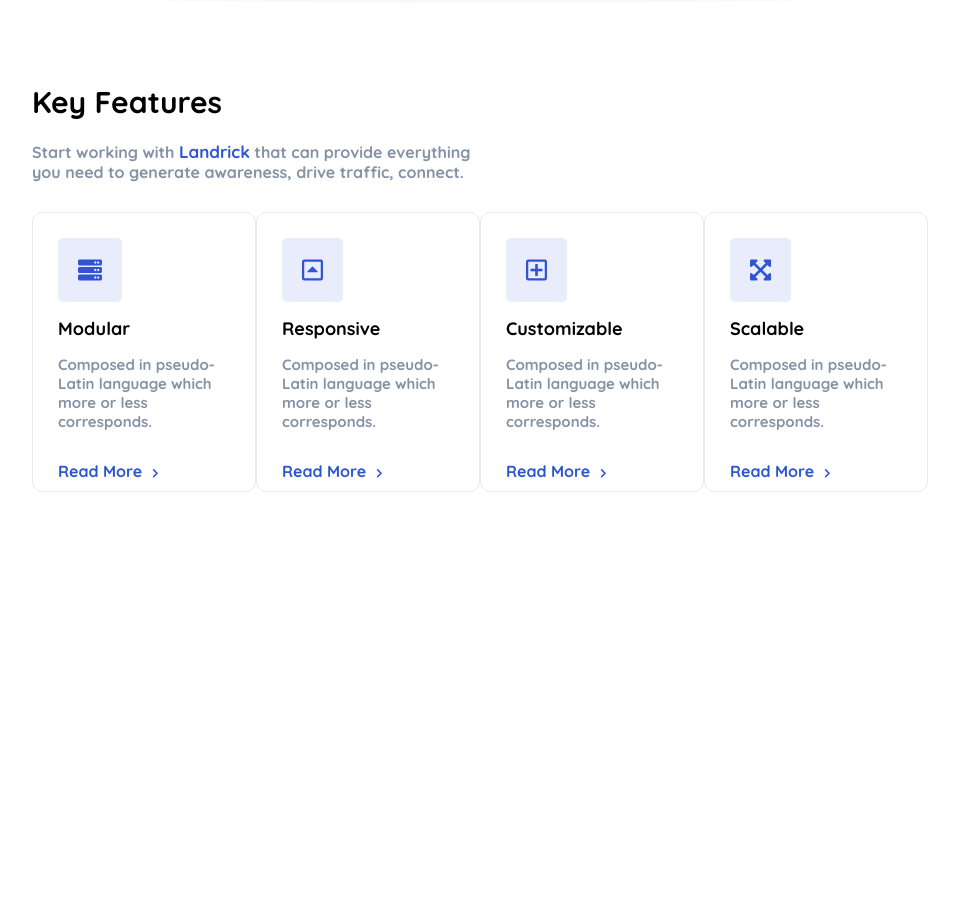
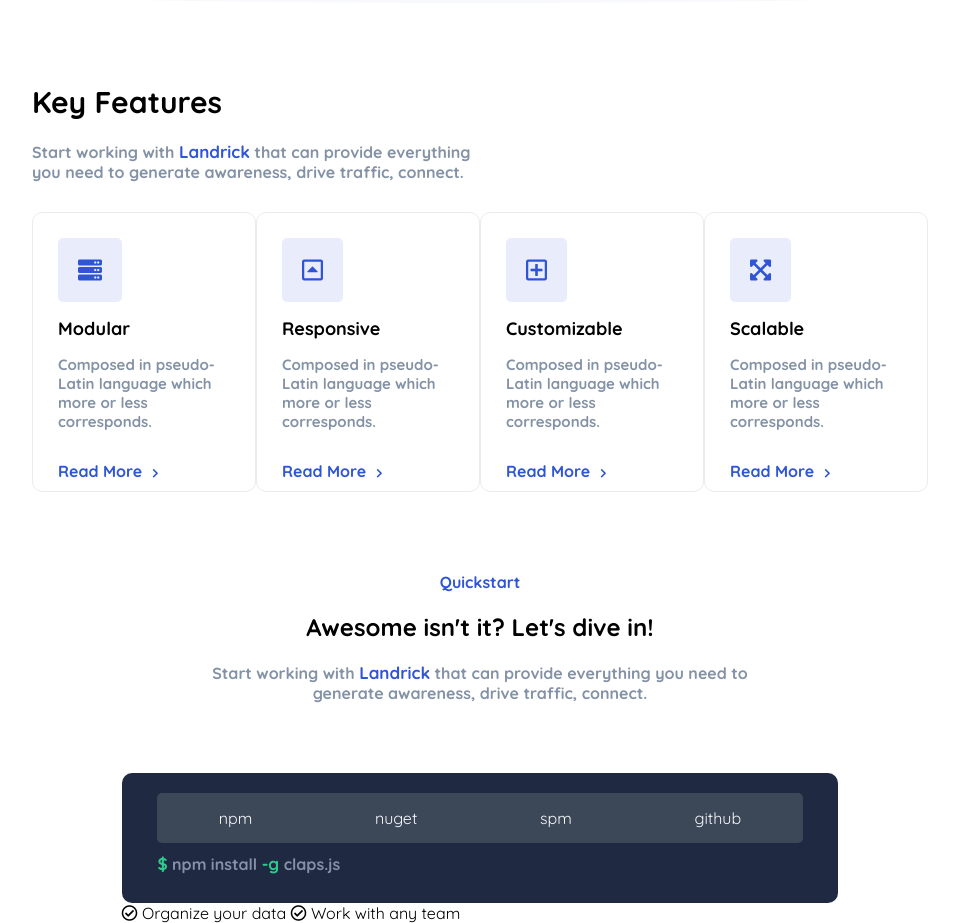
Before and after one commit to matassoli/proj-html-vuejs, a website: page index.html in a window 1280 px wide. Shown: the part 892-1815 px from the top of the page, without its empty margins (160-1119 px from the left). Before the commit the page ends 1384 px from the top, so only its background shows below. Drawn offline with nearby package versions, Linux system fonts and the light colour scheme.

Commit message:
quickstart table

```diff
--- a/index.html
+++ b/index.html
@@ -79,7 +79,6 @@
         </div>
 
         <div class="features__container">
-
           <div v-for="item in contacts" class="box">
             <i :class="[item.icon]"></i>
             <h3>{{item.name}}</h3>
@@ -90,8 +89,29 @@
             </div>
           </div>
         </div>
+      </div>
+    </section>
 
+    <section>
+      <div class="quickstart">
+        <span>Quickstart</span>
+        <h2>Awesome isn't it? Let's dive in!</h2>
+        <p>Start working with <span>Landrick</span> that can provide everything you need to generate awareness, drive traffic, connect.</p>
 
+        <div class="table__container">
+          <div class="quickstart__table">
+            <ul>
+              <li>npm</li>
+              <li>nuget</li>
+              <li>spm</li>
+              <li>github</li>
+            </ul>
+            <p><span>$</span> npm install <span>-g</span> claps.js</p>
+          </div>
+          <div class="quickstart__features">
+            <span><i class="far fa-check-circle"></i> Organize your data</span> <span><i class="far fa-check-circle"></i> Work with any team </span>
+          </div>
+        </div>
 
       </div>
     </section>
--- a/src/app.scss
+++ b/src/app.scss
@@ -1,7 +1,9 @@
 @import "partials/variables.scss";
 @import "partials/header.scss";
 @import "partials/jumbo.scss";
-@import "partials/section1.scss";
+@import "partials/section_features.scss";
+@import "partials/section_quickstart.scss";
+
 
 
 * {
@@ -10,11 +12,7 @@
   box-sizing: border-box;
 }
 
-body {
-  font-family: 'Quicksand', sans-serif;
-}
-
-pre {
+body, pre {
   font-family: 'Quicksand', sans-serif;
 }
 
--- a/src/partials/section1.scss
+++ b/src/partials/section_features.scss
@@ -1,5 +1,4 @@
 .features {
-  align-items: center;
   padding-top: 80px;
   margin: auto;
   width: 70%;
--- /dev/null
+++ b/src/partials/section_quickstart.scss
@@ -0,0 +1,70 @@
+.quickstart {
+  display: flex;
+  flex-direction: column;
+  align-items: center;
+  padding-top: 80px;
+  margin: auto;
+  width: 70%;
+
+  > span {
+    color: $primary;
+    font-weight: 700;
+  }
+
+  h2 {
+    margin: 20px 0;
+  }
+
+  p {
+    text-align: center;
+    width: 60%;
+
+    span {
+      color: $primary;
+      font-size: 17px;
+    }
+  }
+}
+
+.table__container {
+  width: 80%;
+  margin-top: 40px;
+}
+
+.quickstart__table {
+  background-color: #202942;
+  height: 130px;
+  border-radius: 10px;
+  padding-top: 20px;
+
+  ul {
+    margin: auto;
+    display: flex;
+    height: 50px;
+    background-color: #3C4858;
+    width: 90%;
+    align-items: center;
+    border-radius: 5px;
+    justify-content: space-around;
+
+    li {
+      color: $secondaryBG;
+      list-style-type: none;
+    }
+  }
+
+  p {
+    width: 90%;
+    padding-top: 10px;
+    margin-left: 5%;
+    text-align: left;
+
+    span {
+      color: #2ECA8B;
+    }
+  }
+}
+
+.quickstart__features {
+  align-self: flex-start;
+}
```
Also changed, not shown: dist/app.css.
